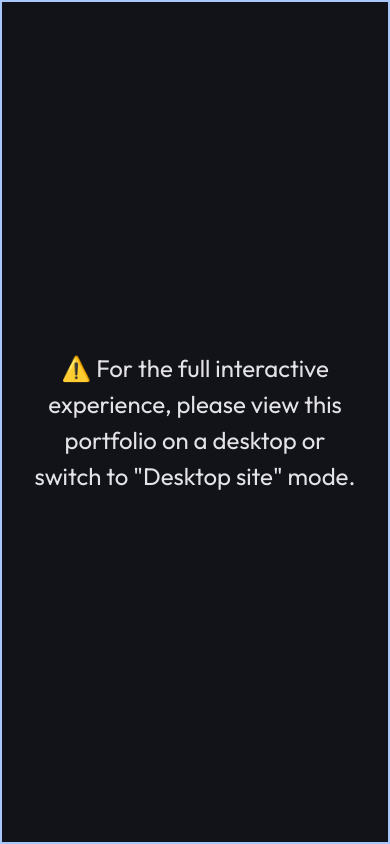
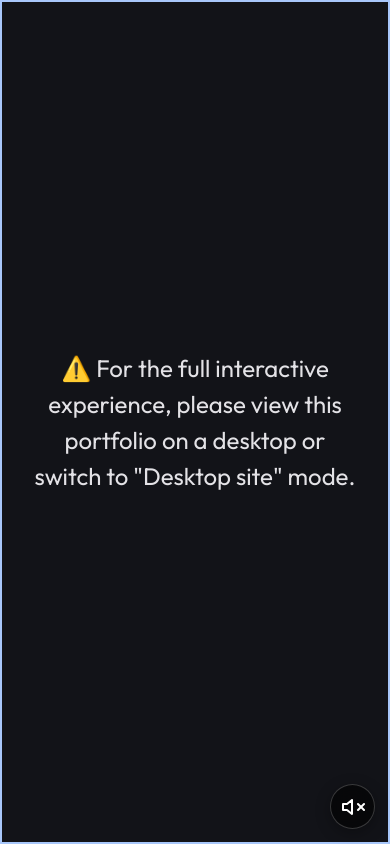
Before and after one commit to Rishav1996/website, a React (Vite) app: page / in a window 390 px wide. Built offline with nearby package versions, Linux system fonts and the light colour scheme.

Commit message:
chore: remove interactive prototype, add global audio toggle, clean up Hero CTA

```diff
--- a/src/App.jsx
+++ b/src/App.jsx
@@ -1,36 +1,14 @@
 import React from 'react'
-import Navbar from './components/layout/Navbar'
-import Footer from './components/layout/Footer'
-import HeroSection from './components/sections/HeroSection'
-import ResearchSection from './components/sections/ResearchSection'
-import CapabilitiesSection from './components/sections/CapabilitiesSection'
-import ProjectsSection from './components/sections/ProjectsSection'
-import ExperienceSection from './components/sections/ExperienceSection'
-import PublicationsSection from './components/sections/PublicationsSection'
-import CertificationsSection from './components/sections/CertificationsSection'
-import ContactSection from './components/sections/ContactSection'
+import { AudioProvider } from './context/AudioContext'
+import AudioToggle from './components/ui/AudioToggle'
+import HomePage from './pages/HomePage'
 
 function App() {
   return (
-    <div className="app-container">
-      <div className="mobile-warning-banner">
-        ⚠️ For the full interactive experience, please view this portfolio on a desktop or switch to "Desktop site" mode.
-      </div>
-      <div className="desktop-content">
-        <Navbar />
-        <main>
-          <HeroSection />
-          <ResearchSection />
-          <ExperienceSection />
-          <ProjectsSection />
-          <PublicationsSection />
-          <CapabilitiesSection />
-          <CertificationsSection />
-          <ContactSection />
-        </main>
-        <Footer />
-      </div>
-    </div>
+    <AudioProvider>
+      <HomePage />
+      <AudioToggle />
+    </AudioProvider>
   )
 }
 
--- a/src/components/sections/ContactSection.jsx
+++ b/src/components/sections/ContactSection.jsx
@@ -1,12 +1,14 @@
 import React from 'react';
+import { useAudio } from '../../context/AudioContext';
 import { useVideoAutoplay } from '../../hooks/useVideoAutoplay';
 import './ContactSection.css';
 
 const ContactSection = () => {
   const videoRef = useVideoAutoplay({ threshold: 0.5 });
+  const { isMuted } = useAudio();
 
   return (
-    <section id="contact" className="contact-section">
+    <section id="contact" className="contact-section section-padding">
       <div className="contact-container">
         <h2 className="section-title">Initiate Collaboration</h2>
         <p className="section-subtitle">Let's build the future of AI together.</p>
@@ -61,9 +63,8 @@ const ContactSection = () => {
           <div className="contact-video-wrapper">
             <video
               ref={videoRef}
-              controls
               playsInline
-              muted
+              muted={isMuted}
               className="contact-video"
               poster={`${import.meta.env.BASE_URL}assets/contact-poster.webp`}
             >
--- a/src/components/sections/ExperienceSection.jsx
+++ b/src/components/sections/ExperienceSection.jsx
@@ -1,9 +1,11 @@
 import React from 'react';
+import { useAudio } from '../../context/AudioContext';
 import { useVideoAutoplay } from '../../hooks/useVideoAutoplay';
 import './ExperienceSection.css';
 
 const ExperienceSection = () => {
   const videoRef = useVideoAutoplay({ threshold: 0.5 });
+  const { isMuted } = useAudio();
 
   return (
     <section id="experience" className="experience-section">
@@ -14,9 +16,8 @@ const ExperienceSection = () => {
           <div className="experience-video-wrapper">
             <video
               ref={videoRef}
-              controls
               playsInline
-              muted
+              muted={isMuted}
               className="experience-video"
               poster={`${import.meta.env.BASE_URL}assets/experience-poster.webp`}
             >
--- a/src/components/sections/HeroSection.jsx
+++ b/src/components/sections/HeroSection.jsx
@@ -1,18 +1,19 @@
 import React from 'react';
+import { useAudio } from '../../context/AudioContext';
 import { useVideoAutoplay } from '../../hooks/useVideoAutoplay';
 import './HeroSection.css';
 
 const HeroSection = () => {
   const videoRef = useVideoAutoplay({ threshold: 0.5 });
+  const { isMuted } = useAudio();
 
   return (
     <section id="hero" className="hero-section">
       <div className="hero-video-container">
         <video
           ref={videoRef}
-          controls
           playsInline
-          muted
+          muted={isMuted}
           className="hero-video"
           poster={`${import.meta.env.BASE_URL}assets/hero-poster.webp`}
         >
@@ -35,7 +36,6 @@ const HeroSection = () => {
         </p>
         <div className="hero-actions">
           <a href="#contact" className="btn-primary-large">Let's Connect</a>
-          <a href="#projects" className="btn-secondary">View Open Source</a>
         </div>
       </div>
     </section>
--- /dev/null
+++ b/src/components/ui/AudioToggle.css
@@ -0,0 +1,47 @@
+.audio-toggle-btn {
+  position: fixed;
+  bottom: 20px;
+  right: 20px;
+  width: 50px;
+  height: 50px;
+  border-radius: 50%;
+  background: rgba(0, 0, 0, 0.6);
+  border: 1px solid rgba(255, 255, 255, 0.2);
+  color: #fff;
+  display: flex;
+  align-items: center;
+  justify-content: center;
+  cursor: pointer;
+  z-index: 9999;
+  backdrop-filter: blur(10px);
+  transition: all 0.3s ease;
+  box-shadow: 0 4px 15px rgba(0, 0, 0, 0.3);
+}
+
+.audio-toggle-btn:hover {
+  background: rgba(0, 0, 0, 0.8);
+  border-color: rgba(255, 255, 255, 0.5);
+  transform: scale(1.05);
+}
+
+.audio-toggle-btn.unmuted {
+  background: rgba(0, 255, 204, 0.2);
+  border-color: #00ffcc;
+  color: #00ffcc;
+  box-shadow: 0 0 15px rgba(0, 255, 204, 0.3);
+}
+
+.audio-toggle-btn svg {
+  width: 24px;
+  height: 24px;
+}
+
+/* Mobile responsive */
+@media (max-width: 768px) {
+  .audio-toggle-btn {
+    bottom: 15px;
+    right: 15px;
+    width: 45px;
+    height: 45px;
+  }
+}
--- /dev/null
+++ b/src/components/ui/AudioToggle.jsx
@@ -0,0 +1,31 @@
+import React from 'react';
+import { useAudio } from '../../context/AudioContext';
+import './AudioToggle.css';
+
+const AudioToggle = () => {
+  const { isMuted, toggleMute } = useAudio();
+
+  return (
+    <button
+      className={`audio-toggle-btn ${isMuted ? 'muted' : 'unmuted'}`}
+      onClick={toggleMute}
+      aria-label={isMuted ? "Unmute videos" : "Mute videos"}
+      title={isMuted ? "Unmute videos" : "Mute videos"}
+    >
+      {isMuted ? (
+        <svg viewBox="0 0 24 24" fill="none" stroke="currentColor" strokeWidth="2" strokeLinecap="round" strokeLinejoin="round">
+          <polygon points="11 5 6 9 2 9 2 15 6 15 11 19 11 5"></polygon>
+          <line x1="23" y1="9" x2="17" y2="15"></line>
+          <line x1="17" y1="9" x2="23" y2="15"></line>
+        </svg>
+      ) : (
+        <svg viewBox="0 0 24 24" fill="none" stroke="currentColor" strokeWidth="2" strokeLinecap="round" strokeLinejoin="round">
+          <polygon points="11 5 6 9 2 9 2 15 6 15 11 19 11 5"></polygon>
+          <path d="M19.07 4.93a10 10 0 0 1 0 14.14M15.54 8.46a5 5 0 0 1 0 7.07"></path>
+        </svg>
+      )}
+    </button>
+  );
+};
+
+export default AudioToggle;
--- /dev/null
+++ b/src/context/AudioContext.jsx
@@ -0,0 +1,21 @@
+import React, { createContext, useState, useContext } from 'react';
+
+const AudioContext = createContext();
+
+export const useAudio = () => {
+  return useContext(AudioContext);
+};
+
+export const AudioProvider = ({ children }) => {
+  const [isMuted, setIsMuted] = useState(true);
+
+  const toggleMute = () => {
+    setIsMuted(prev => !prev);
+  };
+
+  return (
+    <AudioContext.Provider value={{ isMuted, toggleMute }}>
+      {children}
+    </AudioContext.Provider>
+  );
+};
--- /dev/null
+++ b/src/pages/HomePage.jsx
@@ -0,0 +1,37 @@
+import React from 'react'
+import Navbar from '../components/layout/Navbar'
+import Footer from '../components/layout/Footer'
+import HeroSection from '../components/sections/HeroSection'
+import ResearchSection from '../components/sections/ResearchSection'
+import CapabilitiesSection from '../components/sections/CapabilitiesSection'
+import ProjectsSection from '../components/sections/ProjectsSection'
+import ExperienceSection from '../components/sections/ExperienceSection'
+import PublicationsSection from '../components/sections/PublicationsSection'
+import CertificationsSection from '../components/sections/CertificationsSection'
+import ContactSection from '../components/sections/ContactSection'
+
+const HomePage = () => {
+  return (
+    <>
+      <div className="mobile-warning-banner">
+        ⚠️ For the full interactive experience, please view this portfolio on a desktop or switch to "Desktop site" mode.
+      </div>
+      <div className="desktop-content">
+        <Navbar />
+        <main>
+          <HeroSection />
+          <ResearchSection />
+          <ExperienceSection />
+          <ProjectsSection />
+          <PublicationsSection />
+          <CapabilitiesSection />
+          <CertificationsSection />
+          <ContactSection />
+        </main>
+        <Footer />
+      </div>
+    </>
+  )
+}
+
+export default HomePage
```
